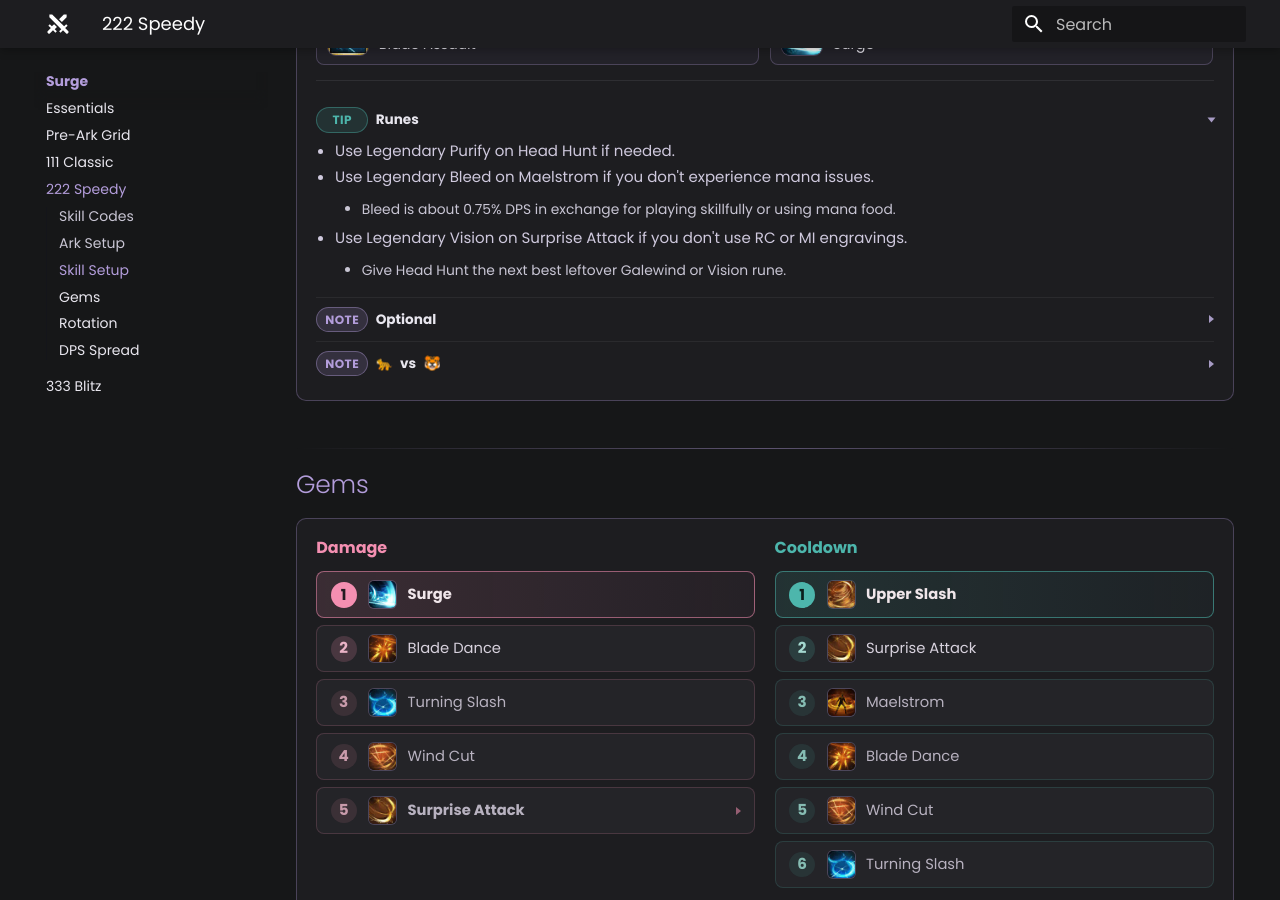
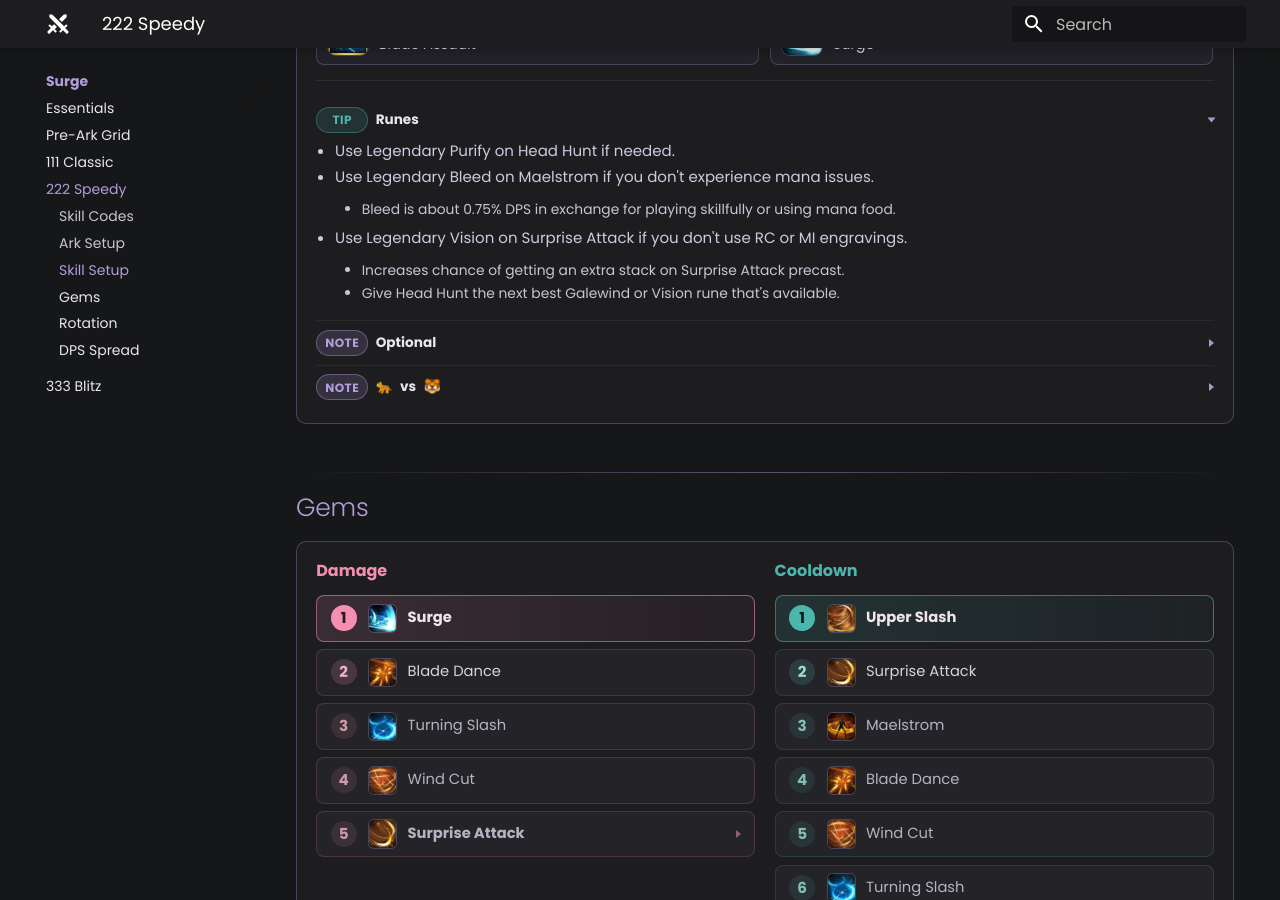
Before and after one commit to interlockme/deathblade, an MkDocs documentation site: the page built from docs/surge/222-speedy.md, in a window 1280 px wide and 900 px high, scrolled down 2437 px. Built offline with MkDocs 1.6.1 and Material for MkDocs 9.7.7, drawn with Linux system fonts in a browser that asks for light colours; plug-ins that fetch from the network failed and are left out.

Commit message:
extra data

```diff
--- a/docs/surge/222-speedy.md
+++ b/docs/surge/222-speedy.md
@@ -194,7 +194,8 @@
 - Use Legendary Bleed on Maelstrom if you don't experience mana issues.
     - Bleed is about 0.75% DPS in exchange for playing skillfully or using mana food.
 - Use Legendary Vision on Surprise Attack if you don't use RC or MI engravings.
-    - Give Head Hunt the next best leftover Galewind or Vision rune.
+    - Increases chance of getting an extra stack on Surprise Attack precast.
+    - Give Head Hunt the next best Galewind or Vision rune that's available.
 
 </details>
 
```
